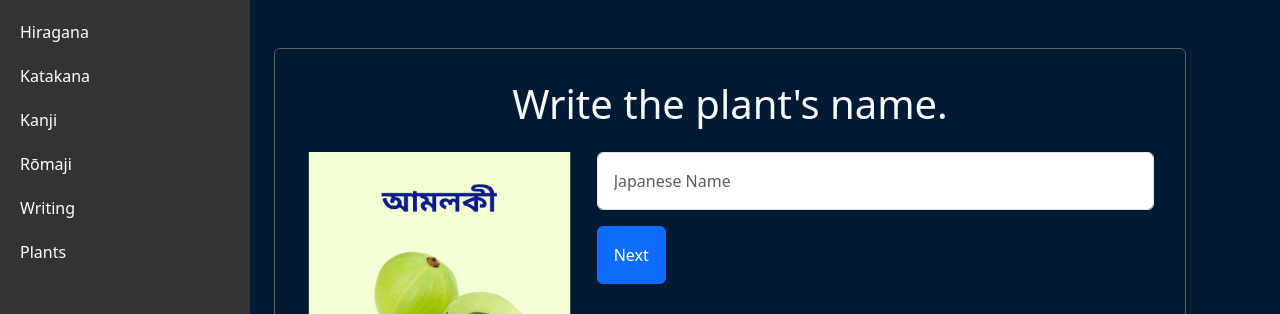
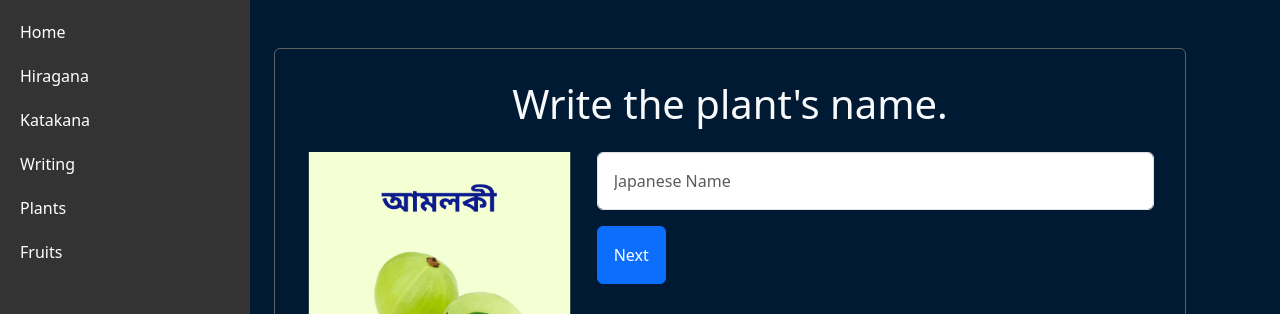
Before and after one commit to jmrashed/bjlc-letter-matching-game, a plain HTML site: page Fruits.html in a window 1280 px wide. Shown: the top 314 px of the page. Drawn offline with nearby package versions, Linux system fonts and the light colour scheme; some packages are replaced by stand-ins of ours; a script that the page names is missing.

Commit message:
update menu

```diff
--- a/Fruits.html
+++ b/Fruits.html
@@ -44,12 +44,12 @@
     <div class="container-fluid">
         <div class="row">
                     <div class="sidebar col-md-3">
+                        <a href="index.html">Home</a>
                         <a href="Hiragana.html">Hiragana</a>
                         <a href="Katakana.html">Katakana</a>
-                <a href="Kanji.html">Kanji</a>
-                <a href="Romaji.html">Rōmaji</a>
                         <a href="Writing.html">Writing</a>
                         <a href="Plants.html">Plants</a>
+                        <a href="Fruits.html">Fruits</a>
                     </div>
 
             <div class="col-md-9 content">
```
Also changed, not shown: Hiragana.html (+2 -2 lines), Katakana.html (+2 -2 lines), Plants.html (+2 -2 lines), Writing.html (+2 -2 lines), index.html (+0 -1 lines). Lines whose indentation alone changed are shown as unchanged.
